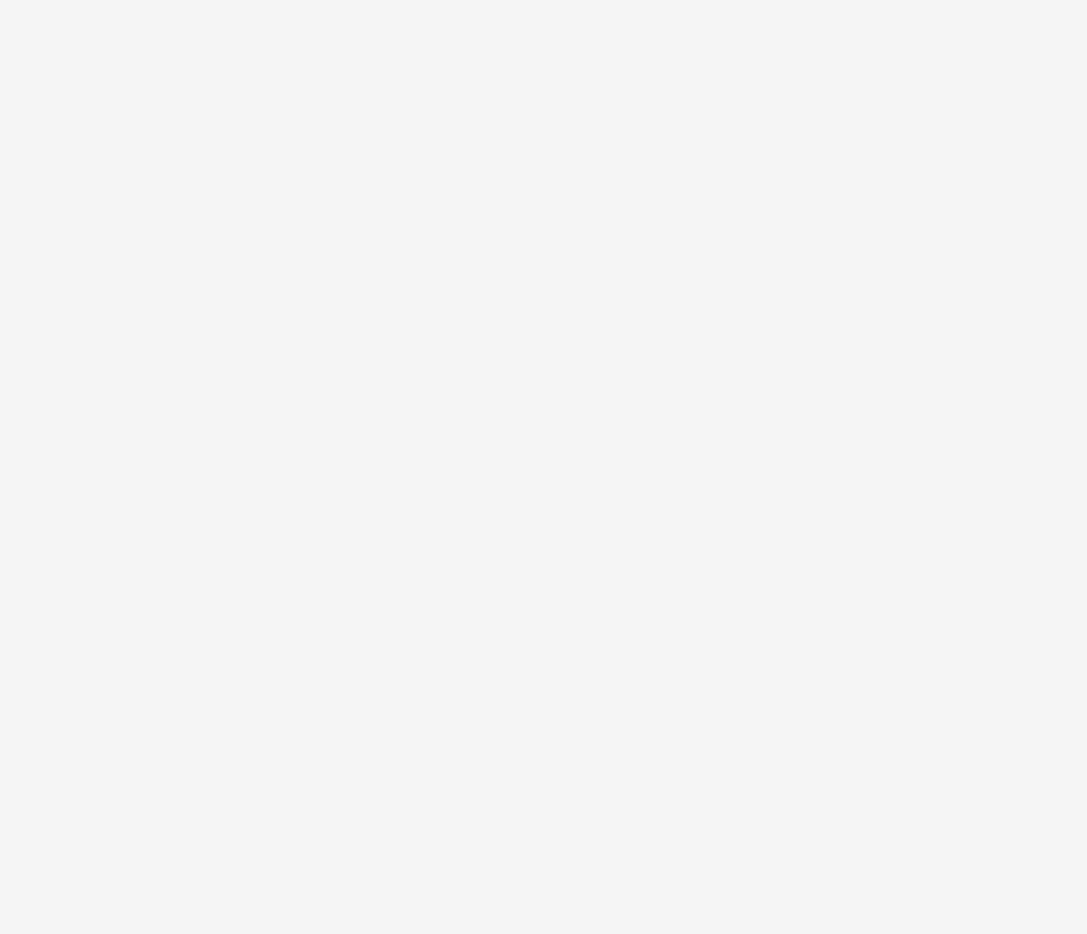
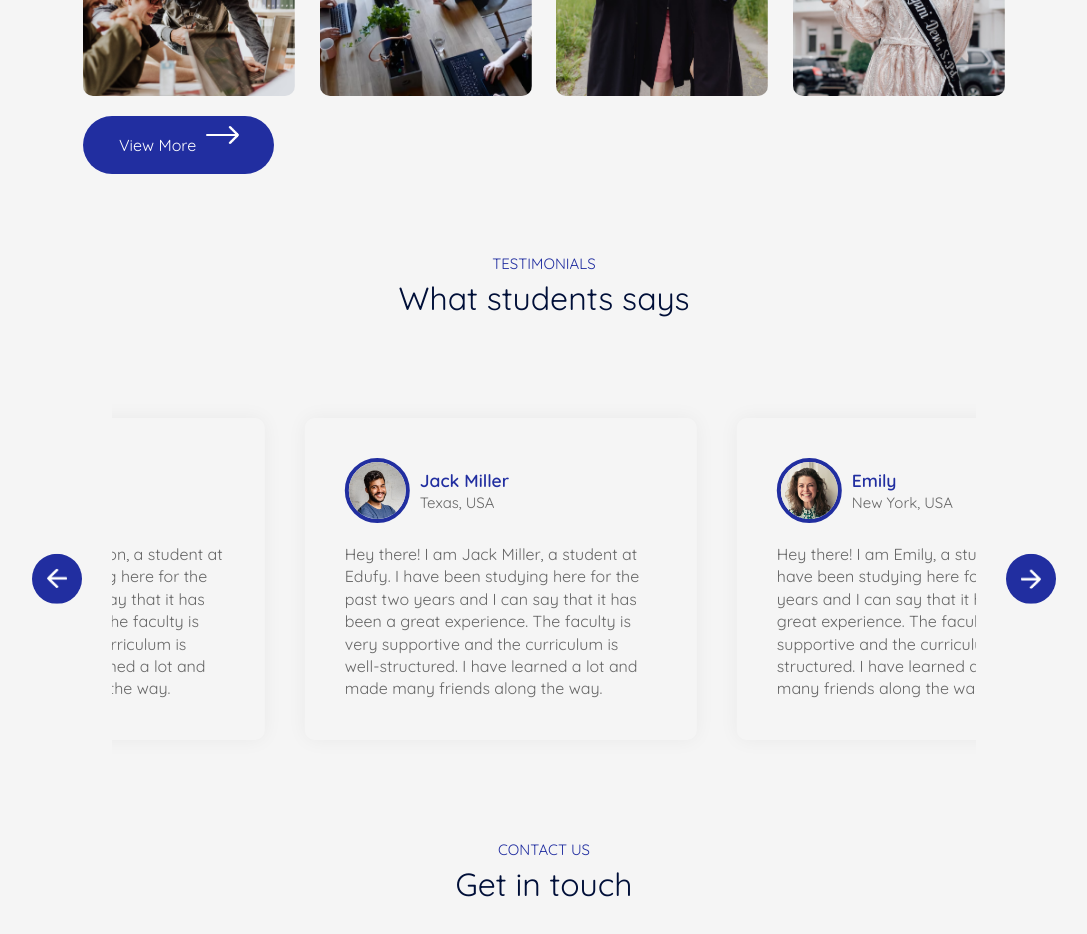
Before and after one commit to anshul280929/EduFy, a React app: page / in a window 1280 px wide. Shown: the part 2260-3194 px from the top of the page, without its empty margins (96-1183 px from the left). Before the commit the page ends 1945 px from the top, so only its background shows below. Built offline with nearby package versions, Linux system fonts and the light colour scheme; the HTML template or start-up script is replaced by a standard one.

Commit message:
Gallery And testimonial

```diff
--- a/src/App.jsx
+++ b/src/App.jsx
@@ -4,6 +4,8 @@ import Hero from './Components/Hero/Hero'
 import Programs from './Components/Programs/Programs'
 import Title from './Components/Title/Title'
 import About from './Components/About/About'
+import Campus from './Components/Campus/Campus'
+import Testimonials from './Components/Testimonials/Testimonials'
 const App = () => {
   return (
     <div>
@@ -13,6 +15,13 @@ const App = () => {
         <Title subtitle='Our Program' title='What we offer'/>
         <Programs />
         <About />
+        <Title subtitle='Gallery' title='Explore Our Campus'/>
+        {/* You can add a Campus component here if you have one */}
+        <Campus />
+        <Title subtitle='Testimonials' title='What students says'/>
+        <Testimonials />
+        <Title subtitle='Contact us' title='Get in touch'/>
+
       </div>
 
     </div>
--- /dev/null
+++ b/src/Components/Campus/Campus.css
@@ -0,0 +1,19 @@
+.campus{
+    margin:80px auto; /*80px from top and bottom, auto for left and right*/
+    width: 90%; /*90% of the viewport width*/
+    text-align: center; /*Center the text*/
+}
+
+.gallery{
+    display: flex; /*Use flexbox for layout*/
+    align-items: center; /*Center items vertically*/
+    justify-content: space-between; /*Space items evenly*/
+    flex-wrap: wrap; /*Allow items to wrap to the next line if necessary*/
+    margin-bottom: 40px;
+}
+
+.gallery img{
+    width: 23%; /*Each image takes up 31% of the container width*/
+    border-radius: 10px; /*Round the corners of the images*/
+    margin-bottom: 20px; /*20px margin from the bottom*/
+}
--- /dev/null
+++ b/src/Components/Campus/Campus.jsx
@@ -0,0 +1,24 @@
+import React from 'react'
+import './Campus.css'
+import campusImage1 from '../../assets/gallery-1.png'
+import campusImage2 from '../../assets/gallery-2.png'
+import campusImage3 from '../../assets/gallery-3.png'
+import campusImage4 from '../../assets/gallery-4.png'
+import white_arrow from '../../assets/white-arrow.png'
+
+const Campus = () => {
+  return (
+    <div className='campus'>
+        <div className='gallery'>
+
+            <img src={campusImage1} alt=""/>
+            <img src={campusImage2} alt=""/>
+            <img src={campusImage3} alt=""/>
+            <img src={campusImage4} alt=""/>
+            <button className='btn dark-btn'>View More <img src={white_arrow} alt=""/></button>
+        </div>
+    </div>
+  )
+}
+
+export default Campus
--- a/src/Components/Navbar/Navbar.jsx
+++ b/src/Components/Navbar/Navbar.jsx
@@ -7,7 +7,7 @@ const Navbar = () => {
 
   useEffect(() => {
     window.addEventListener('scroll', () => {
-      (window.scrollY > 50)? setIsDark(true) : setIsDark(false);
+      (window.scrollY > 500)? setIsDark(true) : setIsDark(false);
     });
   }, []);
 
--- /dev/null
+++ b/src/Components/Testimonials/Testimonials.css
@@ -0,0 +1,69 @@
+.testimonials{
+    margin: 80px auto; /*80px from top and bottom, auto for left and right*/
+    padding: 0 80px; /*80px padding on left and right*/
+    position: relative; /*Position relative to allow absolute positioning of elements*/
+}
+
+.next-btn, .back-btn{
+    position: absolute; /*Position the buttons absolutely within the testimonials section*/
+    top: 50%; /*Align the buttons to the vertical center*/
+    right: 0; /*Align the buttons to the right side*/
+    transform: translateY(-50%); /*Center the buttons vertically using transform*/
+    width: 50px; /*Set the width of the buttons*/
+    border-radius: 50%; /*Round the corners of the buttons*/
+    border: none; /*Remove default border*/
+    padding: 15px; /*Add padding to the buttons*/
+    cursor: pointer; /*Change cursor to pointer on hover*/
+    background: #212EA0; /*Set the background color to blue*/
+}
+
+.back-btn{
+    left: 0; /*Align the back button to the left side*/
+    right: auto; /*Reset the right alignment*/
+}
+
+.slider{
+    overflow: hidden; /*Hide overflow to prevent scrollbars*/
+}
+
+.slider ul{
+    display: flex; /*Use flexbox for layout*/
+    transition: transform 0.5s ease; /*Smooth transition for sliding effect*/
+    width: 200%; /*Make the slider take full width of its container*/
+    transform: translateX(-15%);
+}
+
+.slider ul li{
+    list-style: none; /*Remove default list style*/
+    width: 50%; /*Each testimonial takes up 50% of the slider width*/
+    padding: 20px; /*Add padding to the testimonials*/
+
+}
+
+.slide{
+    box-shadow: 0 0 20px rgba(0, 0, 0, 0.05); /*Add a subtle shadow to the testimonials*/
+    padding: 40px; /*Add padding to the testimonials*/
+    border-radius: 10px; /*Round the corners of the testimonials*/
+    color: #676767; /*Set the text color*/
+    line-height: 1.4; /*Set line height for better readability*/
+
+}
+
+.slide img{
+    width: 65px;
+    border-radius: 50%; /*Round the corners of the profile image*/
+    margin-right: 10px; /*Add margin to the right of the profile image*/
+    border: 4px solid #212EA0; /*Add a border to the profile image*/
+}
+
+.user-info{
+    display: flex; /*Use flexbox for layout*/
+    align-items: center; /*Center items vertically*/
+    margin-bottom: 20px; /*Add margin to the bottom of the user info section*/
+    font-size: 15px; /*Set font size for the user info*/
+}
+
+.user-info h3{
+    font-weight: 600; /*Set font weight for the user name*/
+    color: #212EA0; /*Set the text color for the user name*/
+}
--- /dev/null
+++ b/src/Components/Testimonials/Testimonials.jsx
@@ -0,0 +1,115 @@
+import React, { useRef } from 'react'
+import './Testimonials.css'
+import next_icon from '../../assets/next-icon.png'
+import back_icon from '../../assets/back-icon.png'
+import user_1 from '../../assets/user-1.png'
+import user_2 from '../../assets/user-2.png'
+import user_3 from '../../assets/user-3.png'
+import user_4 from '../../assets/user-4.png'
+
+const Testimonials = () => {
+
+    const slider=useRef();
+    let tx=0;
+
+    const slideForward = () => {
+       if(tx>-50){
+        tx-=25;
+       }
+       slider.current.style.transform= `translateX(${tx}%)`;
+    }
+    const slideBackward = () => {
+        if(tx<0){
+        tx+=25;
+       }
+       slider.current.style.transform= `translateX(${tx}%)`;
+    }
+
+
+  return (
+    <div className='testimonials'>
+
+        <img src={next_icon} alt="" className='next-btn' onClick={slideForward}/>
+        <img src={back_icon} alt="" className='back-btn' onClick={slideBackward}/>
+        <div className="slider">
+            <ul ref={slider}>
+                <li>
+                    <div className='slide'>
+                        <div className="user-info">
+                            <img src={user_1} alt=""/>
+                            <div>
+                                <h3>Marry Felson</h3>
+                                <span>Michigan, USA</span>
+                            </div>
+                        </div>
+                        <p>
+                            Hey there! I am Marry Felson, a student at Edufy. I have
+                            been studying here for the past two years and I can say that
+                            it has been a great experience. The faculty is very supportive
+                            and the curriculum is well-structured. I have learned a lot and
+                            made many friends along the way.
+                        </p>
+                    </div>
+                </li>
+                <li>
+                    <div className='slide'>
+                        <div className="user-info">
+                            <img src={user_2} alt=""/>
+                            <div>
+                                <h3>Jack Miller</h3>
+                                <span>Texas, USA</span>
+                            </div>
+                        </div>
+                        <p>
+                            Hey there! I am Jack Miller, a student at Edufy. I have
+                            been studying here for the past two years and I can say that
+                            it has been a great experience. The faculty is very supportive
+                            and the curriculum is well-structured. I have learned a lot and
+                            made many friends along the way.
+                        </p>
+                    </div>
+                </li>
+                <li>
+                    <div className='slide'>
+                        <div className="user-info">
+                            <img src={user_3} alt=""/>
+                            <div>
+                                <h3>Emily </h3>
+                                <span>New York, USA</span>
+                            </div>
+                        </div>
+                        <p>
+                            Hey there! I am Emily, a student at Edufy. I have
+                            been studying here for the past two years and I can say that
+                            it has been a great experience. The faculty is very supportive
+                            and the curriculum is well-structured. I have learned a lot and
+                            made many friends along the way.
+                        </p>
+                    </div>
+                </li>
+                <li>
+                    <div className='slide'>
+                        <div className="user-info">
+                            <img src={user_4} alt=""/>
+                            <div>
+                                <h3>Michael</h3>
+                                <span>Massuchussets, USA</span>
+                            </div>
+                        </div>
+                        <p>
+                            Hey there! I am Michael, a student at Edufy. I have
+                            been studying here for the past two years and I can say that
+                            it has been a great experience. The faculty is very supportive
+                            and the curriculum is well-structured. I have learned a lot and
+                            made many friends along the way.
+                        </p>
+                    </div>
+                </li>
+            </ul>
+        </div>
+
+    </div>
+  )
+}
+
+export default Testimonials
--- a/src/index.css
+++ b/src/index.css
@@ -49,3 +49,8 @@ a{
   background: #212121;
   color: #fff;
 }
+
+.btn.dark-btn{
+  background-color: #212EA0;
+  color: #fff;
+}
```
